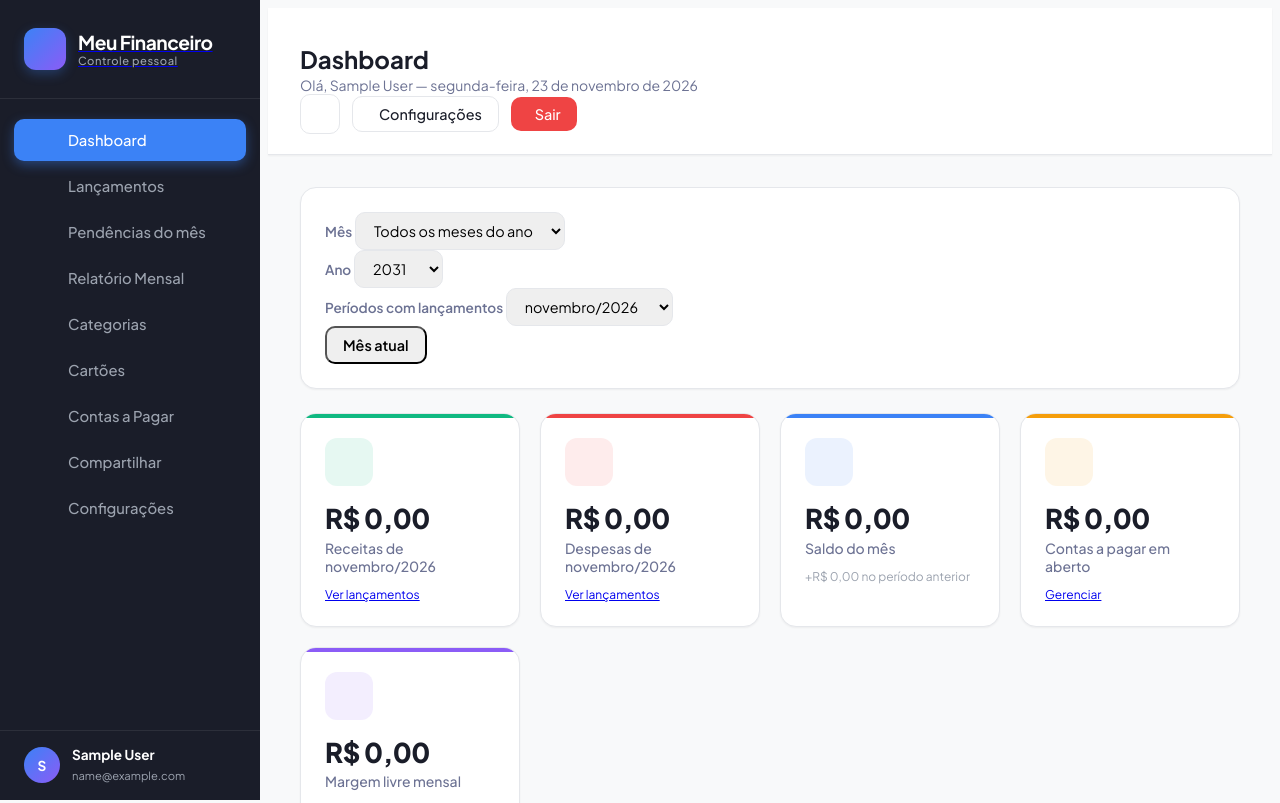
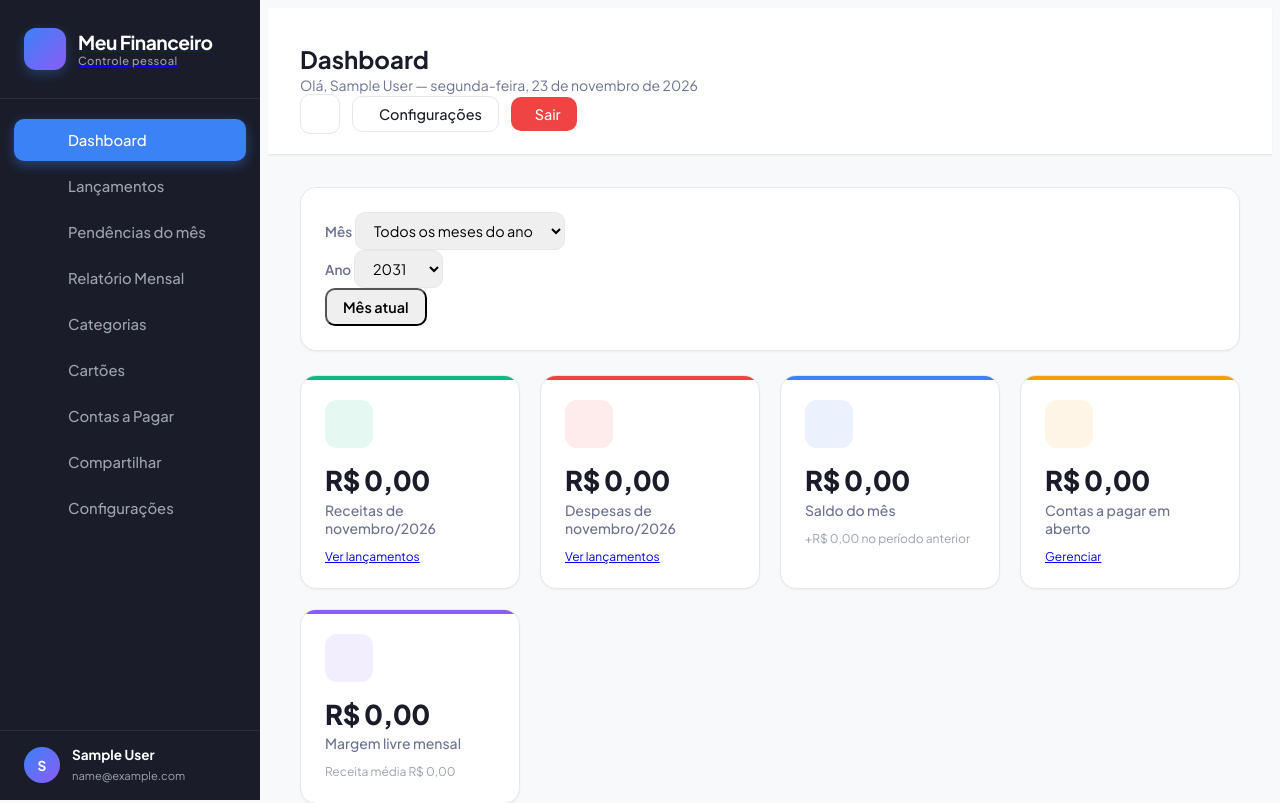
Before and after one commit to Matheusvinici/financeiro, a Laravel app: page /dashboard in a window 1280 px wide. Shown: the top 803 px of the page. Run offline with Laravel 12, Linux system fonts and the light colour scheme; the visitor is signed in with stand-in values (Sample User, id 1); data that the repository does not hold is empty; style sheets or scripts are compiled from the project's sources; some libraries are stand-ins or nearby versions.

Commit message:
Filtro unico mes/ano: remove Períodos com lançamentos

```diff
--- a/resources/views/livewire/dashboard.blade.php
+++ b/resources/views/livewire/dashboard.blade.php
@@ -26,18 +26,7 @@
                         @endforeach
                     </select>
                 </div>
-                <div class="col-md-4">
-                    <label class="form-label small">Períodos com lançamentos</label>
-                    <select class="form-select" onchange="if(this.value){ window.location.href = this.value; }">
-                        <option value="">— Ir direto para —</option>
-                        @foreach ($mesesDisponiveis as $p)
-                            <option value="{{ route('dashboard', ['mes' => $p['mes'], 'ano' => $p['ano']]) }}" @selected((int) $mes === $p['mes'] && (int) $ano === $p['ano'])>
-                                {{ \Carbon\Carbon::now()->month($p['mes'])->translatedFormat('F') . '/' . $p['ano'] }}
-                            </option>
-                        @endforeach
-                    </select>
-                </div>
-                <div class="col-md-3 d-flex gap-1">
+                <div class="col-md-7 d-flex gap-1 align-items-end">
                     <button type="button" wire:click="resetPeriodo" class="btn btn-outline-secondary flex-grow-1" title="Mês atual"><i class="fa-solid fa-rotate-left me-1"></i>Mês atual</button>
                 </div>
             </div>
```
Also changed, not shown: resources/views/pendencias/index.blade.php (+1 -12 lines).
